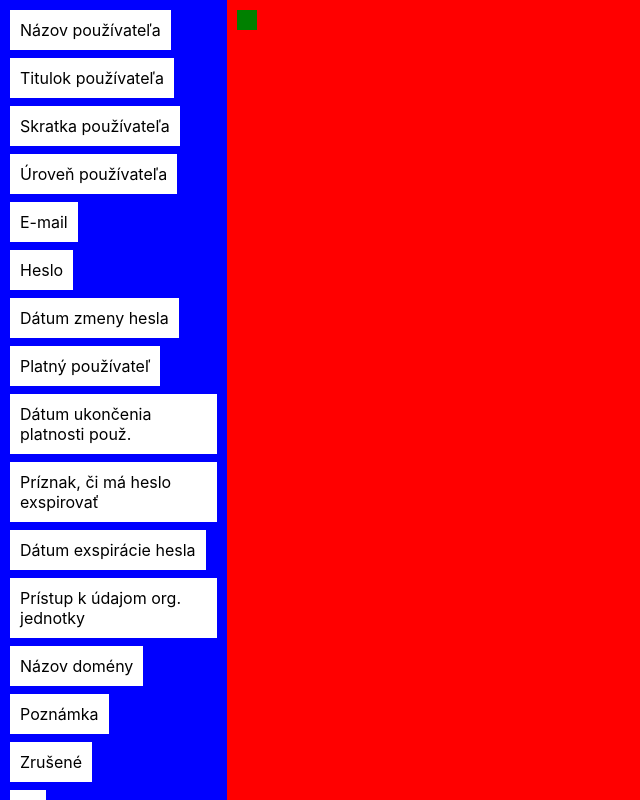
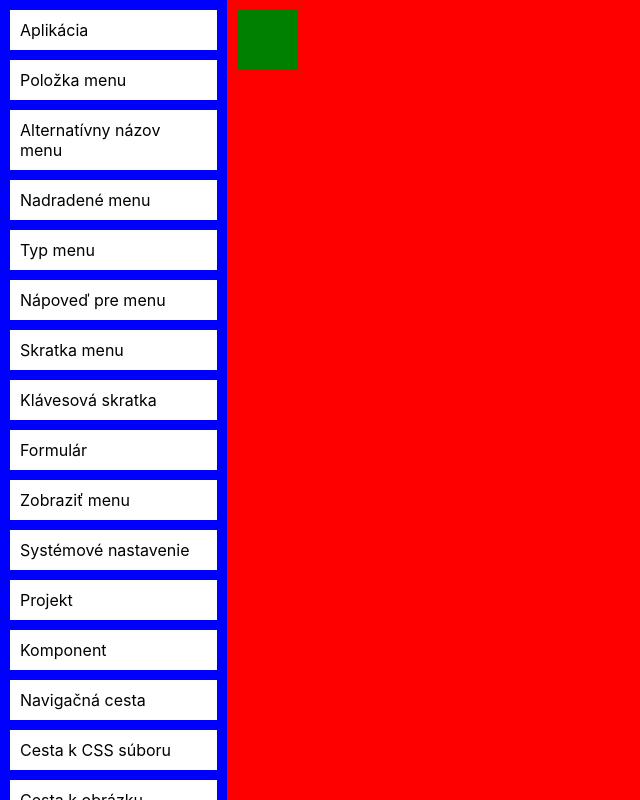
Before and after one commit to adino1337/ui_generator, a React (Create React App) app: page / in a window 1280 px wide. Shown: the top 800 px of the page, without its empty margins (0-640 px from the left). Built offline with nearby package versions, Linux system fonts and the light colour scheme.

Commit message:
gap bug fixed

```diff
--- a/src/App.js
+++ b/src/App.js
@@ -1,7 +1,7 @@
 import { useState } from 'react';
 import { DragDropContext, Droppable, Draggable } from 'react-beautiful-dnd';
 import './App.css';
-import schema from './schemas/schema.json'
+import schema from './schemas/schema_2.json'
 
 function App() {
   const initialFields = schema
@@ -44,16 +44,21 @@ function App() {
   return (
     <div className="App">
       <DragDropContext onDragEnd={onDragEnd}>
-        <div style={{ display: 'flex', width: '100%', height: '100vh' }}>
+        <div style={{ display: 'flex', width: '100%', minHeight: "calc(100vh - 20px)"}}>
           <Droppable droppableId="left-list">
             {(provided, snapshot) => (
               <div
                 ref={provided.innerRef}
                 style={{
+                  minHeight: "calc(100vh - 20px)",
                   width: '20%',
                   height: '100%',
                   background: 'blue',
                   padding: 10,
+                  gap: "10px",
+                  display: "flex",
+                  flexDirection: "column"
+
                 }}
                 {...provided.droppableProps}
               >
@@ -66,8 +71,7 @@ function App() {
                         {...provided.dragHandleProps}
                         style={{
                           padding: '10px',
-                          width: 'fit-content',
-                          margin: '0 0 8px 0',
+                          width: "calc(100% - 20px)",
                           backgroundColor: 'white',
                           ...provided.draggableProps.style,
                         }}
@@ -84,10 +88,11 @@ function App() {
           <div
           style={{
             width: '100%',
-            height: '100vh',
+            minHeight: "calc(100vh - 20px)",
             background: 'red',
             padding: 10,
             display: 'flex',
+
             gap: '10px'
           }}
           >
@@ -98,6 +103,8 @@ function App() {
                 style={{
                   background: 'green',
                   height: 'fit-content',
+                  minHeight: '40px',
+                  minWidth: '40px',
                   padding: 10,
                   display: 'flex',
                   gap: '10px'
@@ -112,7 +119,8 @@ function App() {
                         {...provided.draggableProps}
                         {...provided.dragHandleProps}
                         style={{
-                          width: 'fit-content',
+                          minWidth: '150px',
+                          textAlign: "center",
                           padding: '10px',
                           backgroundColor: 'white',
                           ...provided.draggableProps.style,
--- a/src/index.css
+++ b/src/index.css
@@ -5,6 +5,7 @@ body {
     sans-serif;
   -webkit-font-smoothing: antialiased;
   -moz-osx-font-smoothing: grayscale;
+  box-sizing: border-box;
 }
 
 code {
```
